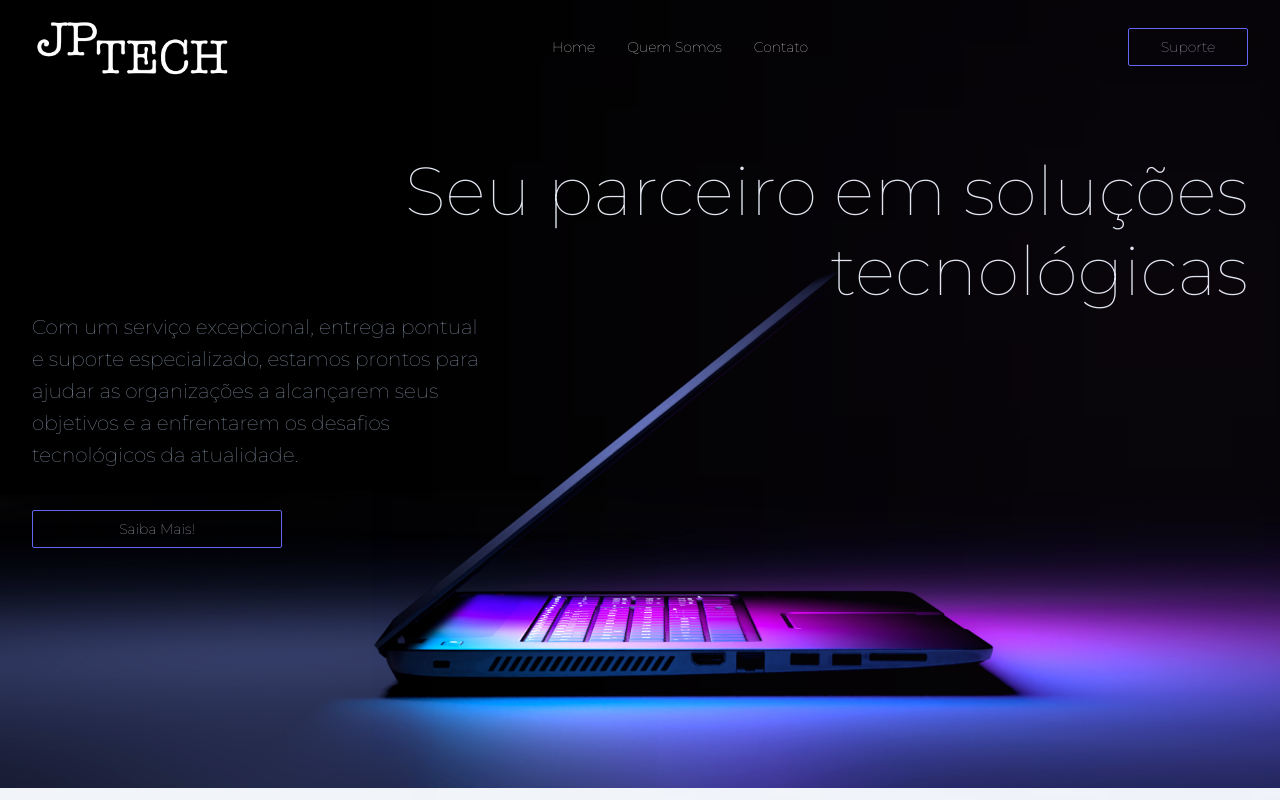
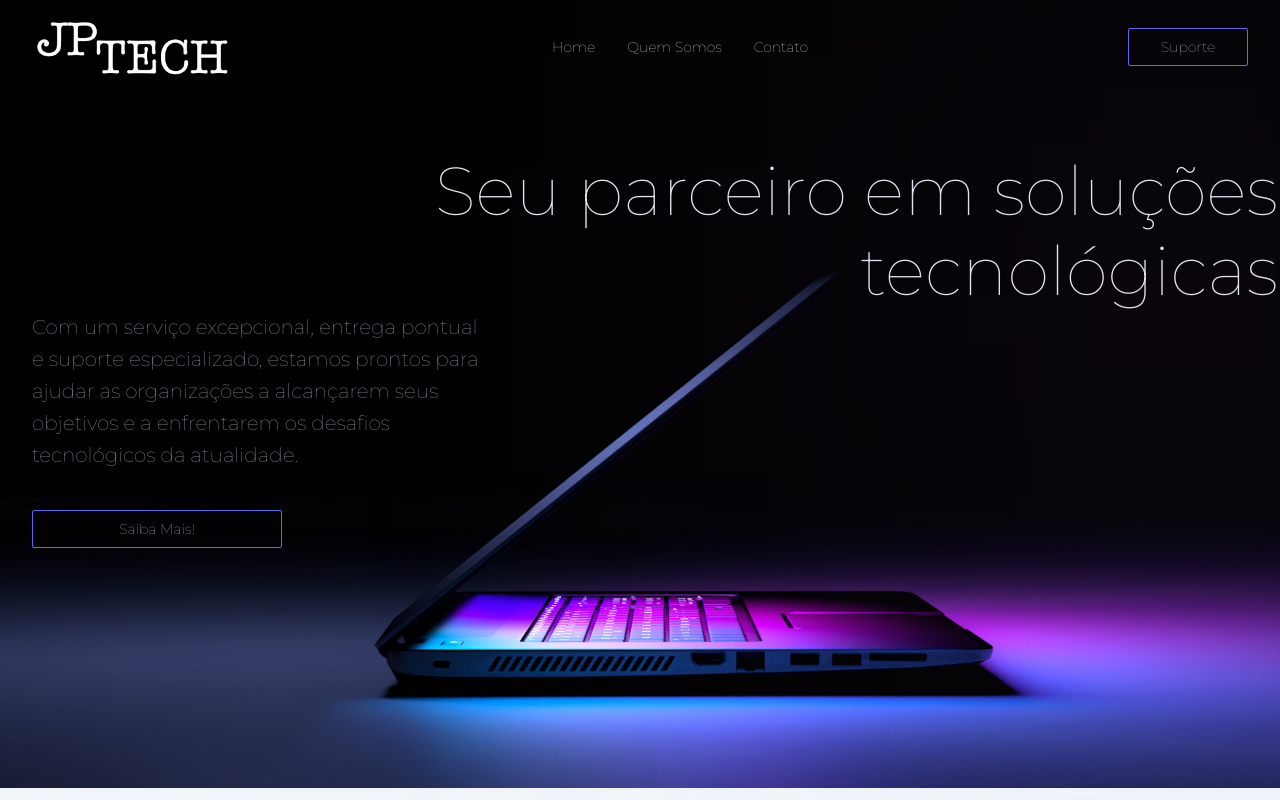
Before and after one commit to pxpc2/jptech, a Next.js app in the folder client/: page / in a window 1280 px wide. Shown: the top 800 px of the page. Built offline with nearby package versions, Linux system fonts and the light colour scheme.

Commit message:
fixing hero h1 margin

```diff
--- a/client/sections/Hero.jsx
+++ b/client/sections/Hero.jsx
@@ -8,7 +8,7 @@ export default function Hero() {
       <div className="absolute h-[300px] rounded-tl-[140px] z-[0]" />
       <div className="hero-gradient"></div>
       <div className="w-full">
-        <h1 className="text-slate-200 text-[68px] mt-[-25px] leading-[80px] text-right">
+        <h1 className="text-slate-200 text-[68px] mt-[-25px] leading-[80px] text-right mr-[-30px]">
           Seu parceiro em soluções tecnológicas
         </h1>
       </div>
```
